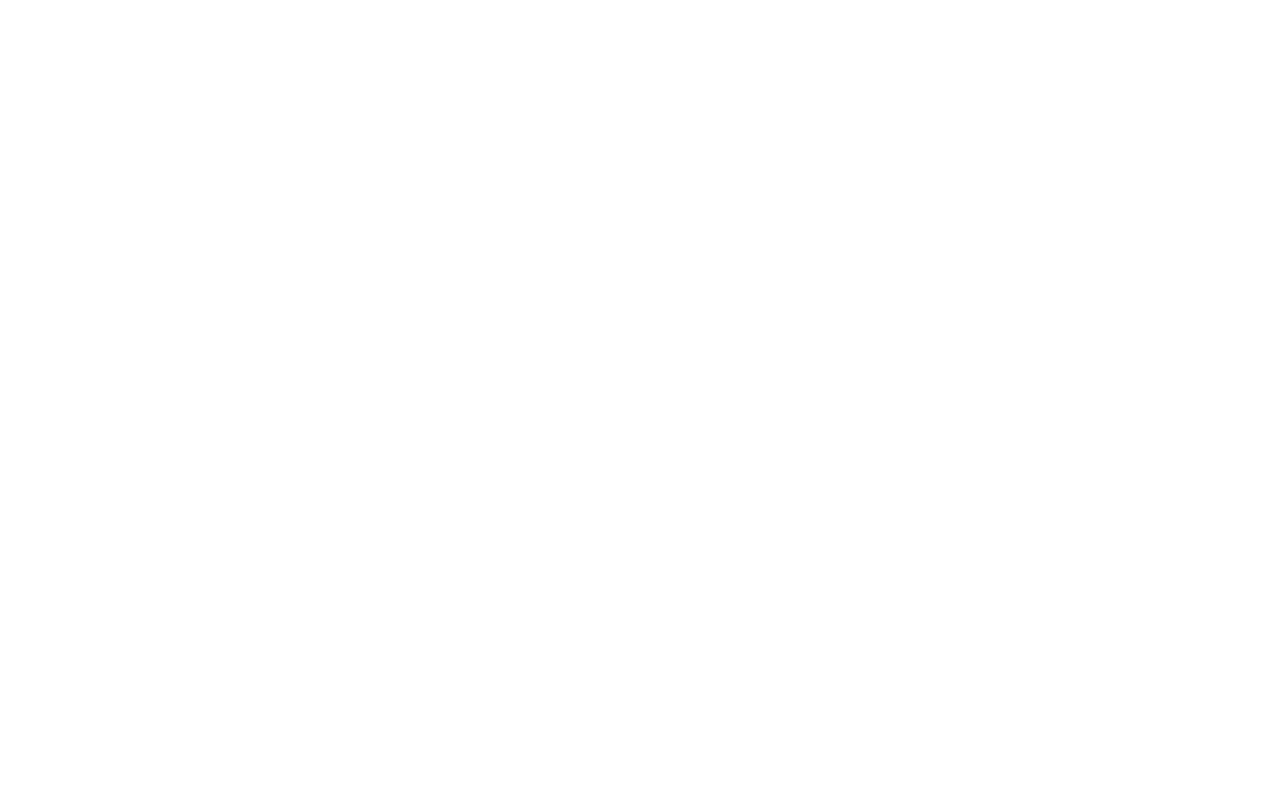
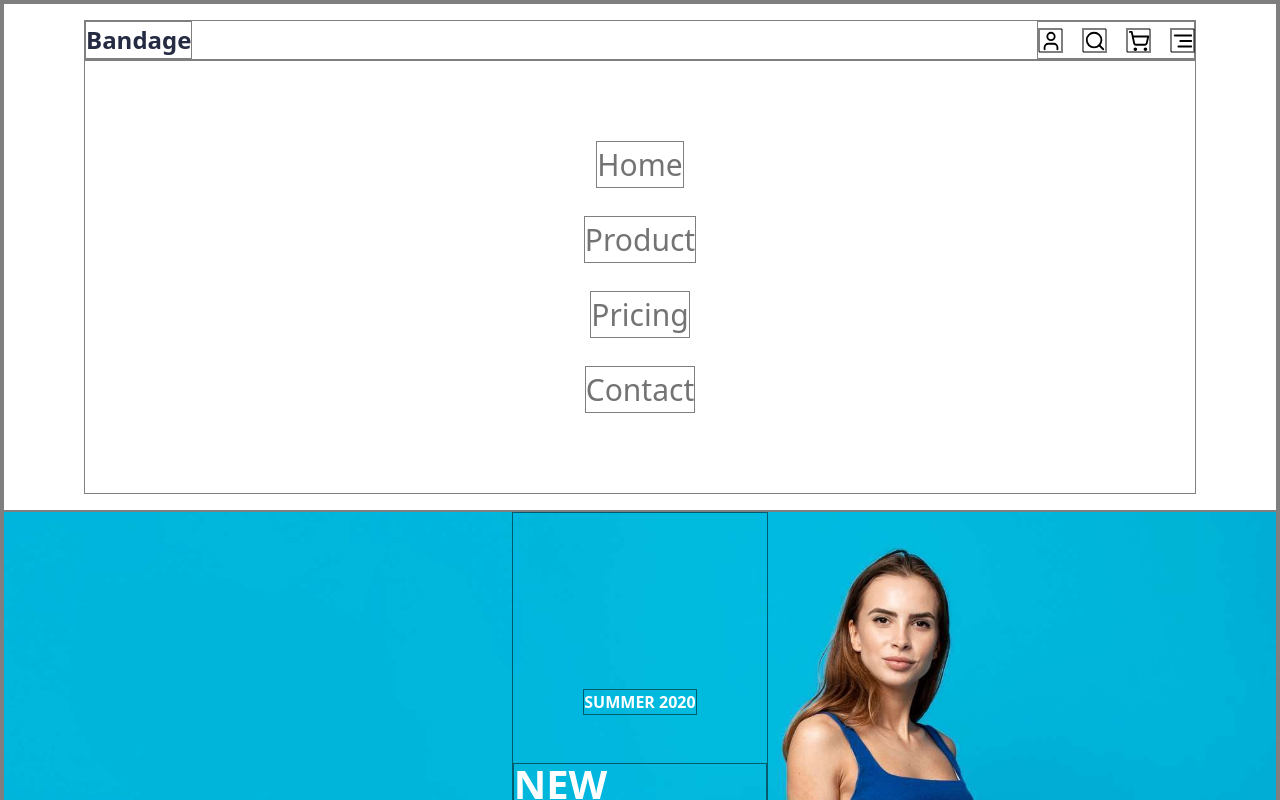
Before and after one commit to hmgny/Frontend_Final_Project_e-commerce, a React (Vite) app: page / in a window 1280 px wide. Shown: the top 800 px of the page. Built offline with nearby package versions, Linux system fonts and the light colour scheme.

Commit message:
Home sayfası için route oluşturuldu.

```diff
--- a/src/App.jsx
+++ b/src/App.jsx
@@ -1,12 +1,14 @@
-
+import React from "react";
+import HomePage from "./Pages/HomePage";
+import "./App.css";
+import { BrowserRouter, Route } from "react-router-dom";
 
 function App() {
-
   return (
-    <>
-
-    </>
-  )
+    <BrowserRouter>
+      <Route path="/" exact component={HomePage} />
+    </BrowserRouter>
+  );
 }
 
-export default App
+export default App;
```
